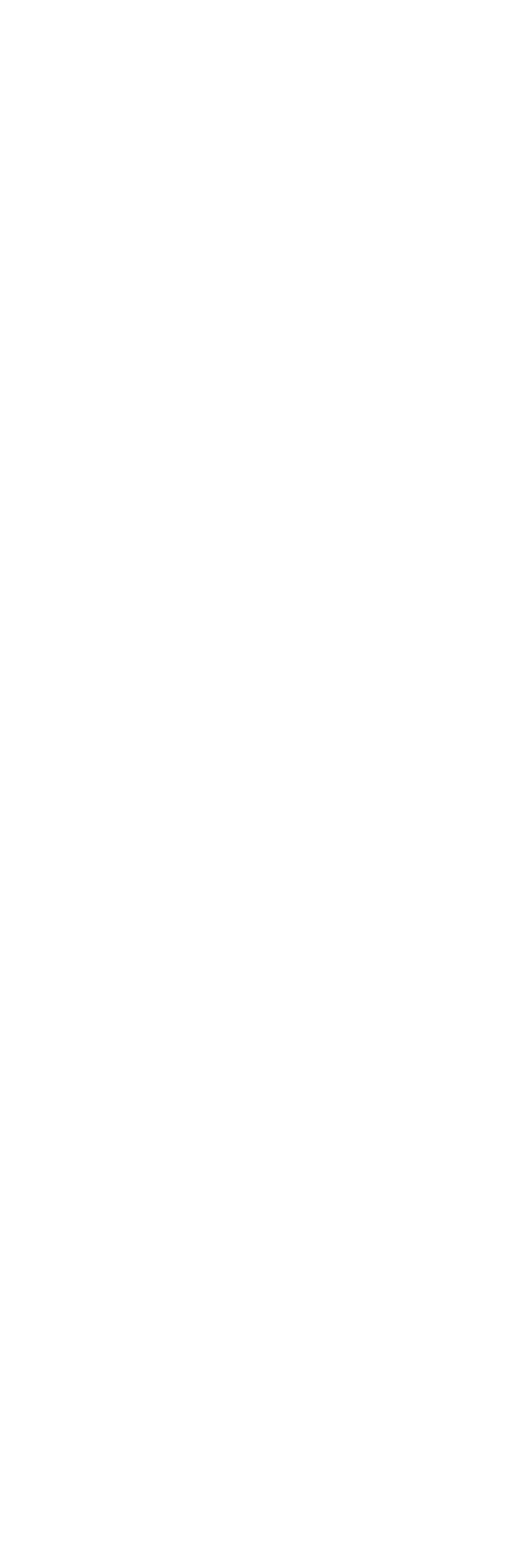
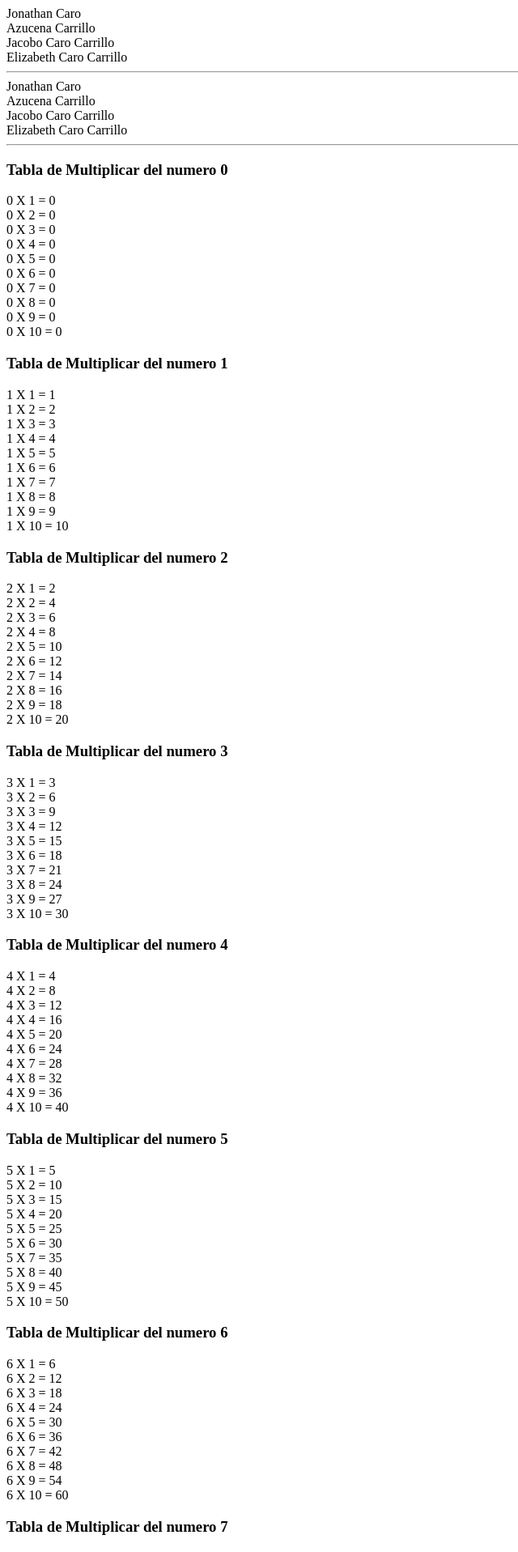
Before and after one commit to Hardrusso/CURSOPHP, a PHP site: page / in a window 1280 px wide. Before the commit the part shown is empty. Shown: the top 1917 px of the page at 81% size, without its empty margins (0-640 px from the left). Before the commit the page ends 800 px from the top, so only its background shows below. Run offline with PHP 8.4, Linux system fonts and the light colour scheme.

Commit message:
Carpeta 12 funciones

```diff
--- a/12-funciones/index.php
+++ b/12-funciones/index.php
@@ -1,4 +1,49 @@
 <?php
+/* Funciones: una funcion es un conjunto de instrucciones agrupadas bajo un nombre concreto y que pueden reutilizarse solamente invocando a la funcion tanta veces como queramos
+*/
+
+// function nombreDeLaFuncion ($parametro){
+//     bloque o conjunto de instrucciones
+// }
+
+//nombreDeLaFuncion($mi_parametro);
+
+// Ejemplo
+
+function muestraNombres(){
+    echo "Jonathan Caro <br>";
+    echo "Azucena Carrillo <br>";
+    echo "Jacobo Caro Carrillo <br>";
+    echo "Elizabeth Caro Carrillo <br>";
+    echo "<hr>";
+}
+
+// invocar la funcion muestraNombres()
+
+muestraNombres();
+muestraNombres();
+
+function tabla($numero){
+    echo "<h3>Tabla de Multiplicar del numero $numero </h3>";
+    for ($i=1;$i<=10;$i++){
+        $operacion = $numero*$i;
+        echo "$numero X $i = ".$operacion."<br>";
+    }
+}
+
+// if(isset($_GET['numero'])){ // Isset Verifica que existe un numero en la URL
+//     tabla($_GET['numero']); // Si hay un numero en la url, lleve esa variable a la funcion tabla
+//     tabla(5);
+//     tabla(30-20);
+//     tabla(50);
 
 
+// }else{
+//     echo "no hay numero";
+// }
+
+for($x=0;$x<=10;$x++){
+    tabla($x);
+}
+
 ?>
```
